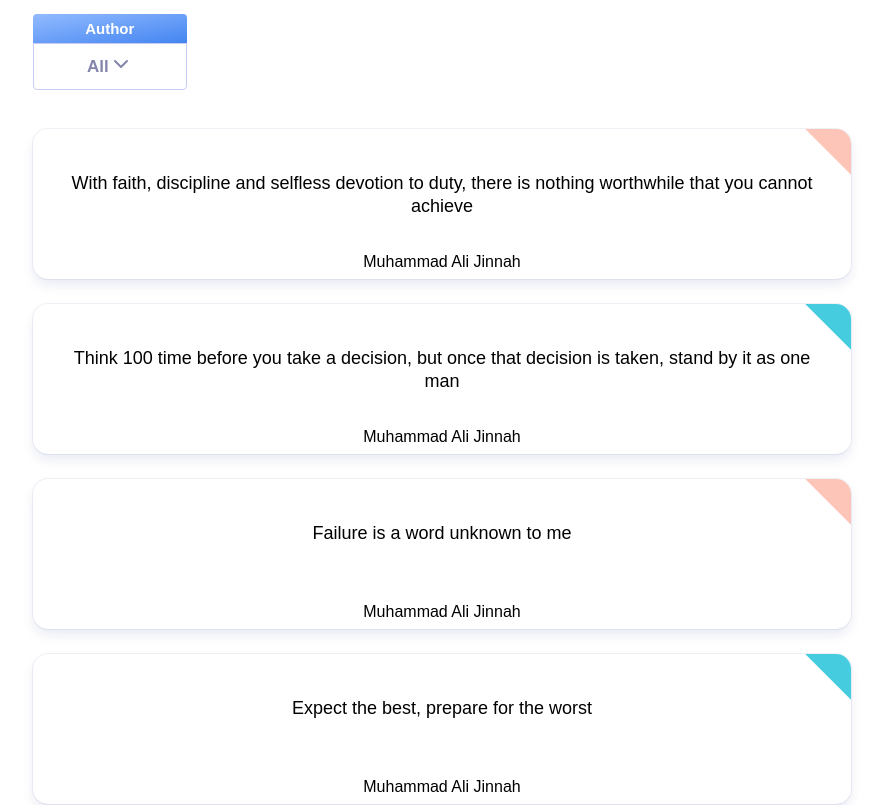
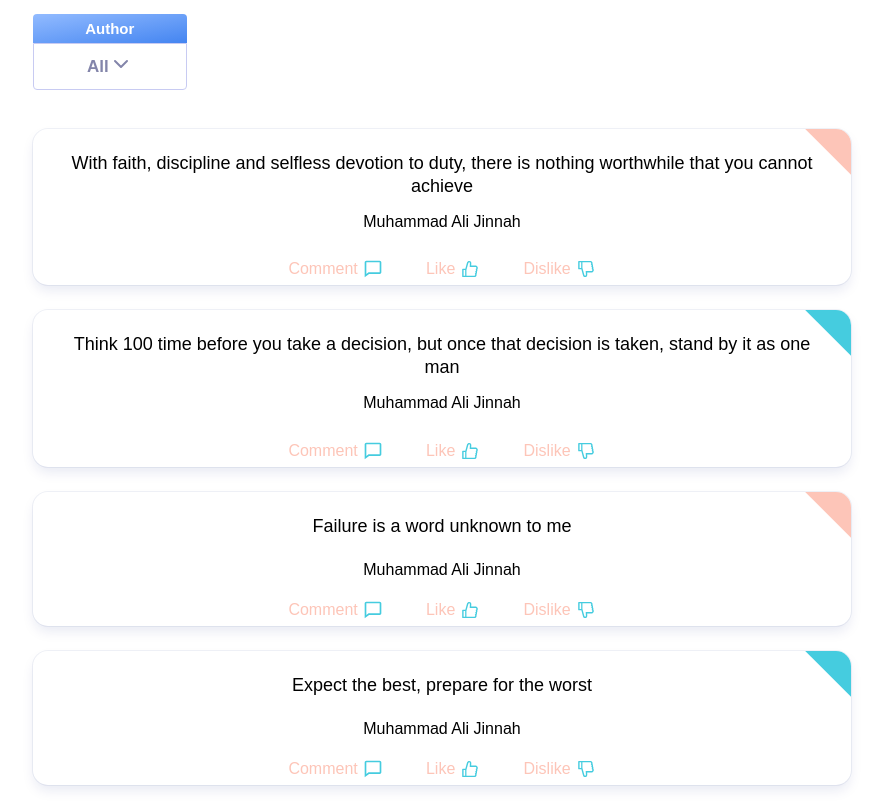
Before and after one commit to Hat52/get-motivated, a React (Create React App) app: page / in a window 1280 px wide. Shown: the part 700-1505 px from the top of the page, without its empty margins (223-1106 px from the left). Built offline with nearby package versions, Linux system fonts and the light colour scheme.

Commit message:
feat:Comment section added

```diff
--- a/package.json
+++ b/package.json
@@ -8,6 +8,7 @@
     "@testing-library/user-event": "^13.5.0",
     "react": "^18.2.0",
     "react-dom": "^18.2.0",
+    "react-icons": "^4.4.0",
     "react-scripts": "5.0.1",
     "web-vitals": "^2.1.4"
   },
--- a/src/components/cards/index.css
+++ b/src/components/cards/index.css
@@ -4,8 +4,10 @@
     min-height: 100px;
     border-radius: 15px;
     box-shadow:0 0.4rem 0.8rem -0.1rem rgb(0 32 128 / 10%), 0 0 0 1px #f0f2f7;
-    padding:25px;
+    padding:0 25px;
     overflow: hidden;
+    padding-bottom: 0;
+    padding-top: 5px;
 }
 .Question__tag {
     position: absolute;
@@ -31,7 +33,32 @@
 .author-name {
     position: absolute;
     left: 50%;
-    bottom:1%;
+    bottom:35%;
     transform: translateX(-50%);
-    padding: 7px;
 }
+.comment-section{
+    width: 100%;
+    height: 2em;
+    display:flex;
+    justify-content: space-between;
+    align-items: center;
+    margin-top: 5%;
+    width: 40%;
+}
+.comment-icon{
+    padding-left: 5px;
+}
+.Icon-text{
+    display: flex;
+    justify-content: center;
+    align-items: center;
+    width: fit-content;
+}
+.Icon-text span{
+    color:#FDC5B8
+}
+.comment-section-container{
+    display: flex;
+    justify-content: center;
+    align-items: center;
+}
--- a/src/components/cards/index.js
+++ b/src/components/cards/index.js
@@ -1,5 +1,8 @@
 import React from 'react';
 import './index.css'
+import {BiComment} from 'react-icons/bi'
+import {AiOutlineLike} from 'react-icons/ai'
+import {AiOutlineDislike} from 'react-icons/ai'
 export default function Card ({index,author,quote}) {
     return(
         <div className='card-container' key={index}>
@@ -10,6 +13,15 @@ export default function Card ({index,author,quote}) {
             <div className="author-name">
                 {author}
             </div>
+            <section className="comment-section-container">
+                <div className="comment-section">
+                    <div className="Icon-text"><span>Comment</span> <BiComment fontSize="1.5em" color="#45CCDF" className="comment-icon" size="20"/></div>
+                    <div className="Icon-text"><span>Like</span> <AiOutlineLike fontSize="1.5em" color="#45CCDF" className="comment-icon" size="20"/></div>
+                    <div className="Icon-text"><span>Dislike</span> <AiOutlineDislike fontSize="1.5em" color="#45CCDF" className="comment-icon" size="20"/></div>
+                    {/* <div className="Icon-text"><span>hide</span> <BiComment fontSize="1.5em" color="#A0A3A4" className="comment-icon" size="20"/></div>
+                    <div className="Icon-text"><span>report</span> <BiComment fontSize="1.5em" color="#A0A3A4" className="comment-icon" size="20"/></div> */}
+                </div>
+            </section>
         </div>
     )
 }
```
Also changed, not shown: 1 other file (tests, documents, lock files or other folders).
